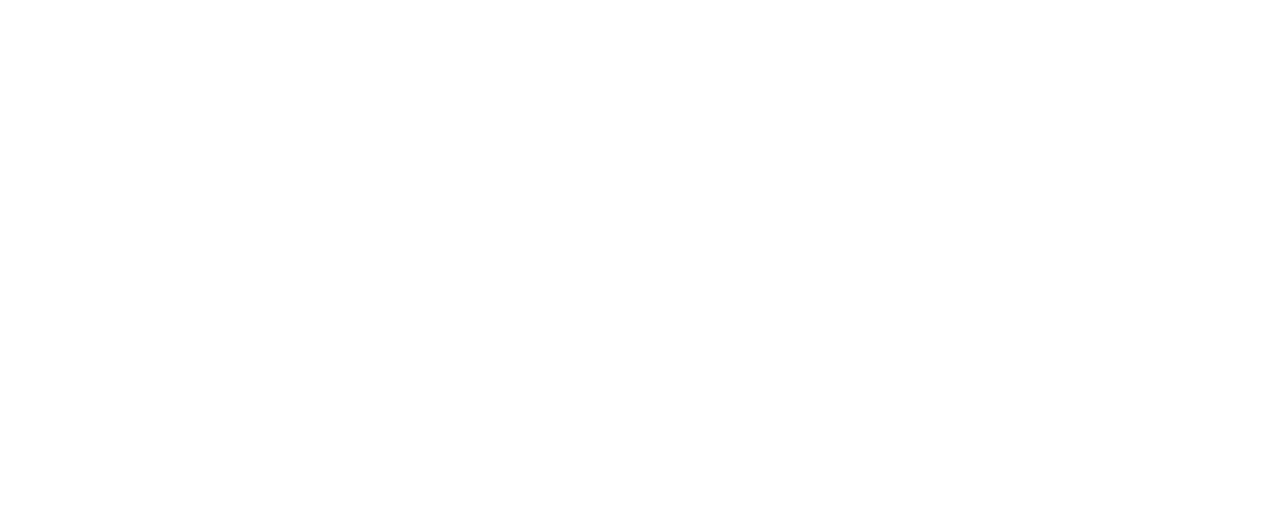
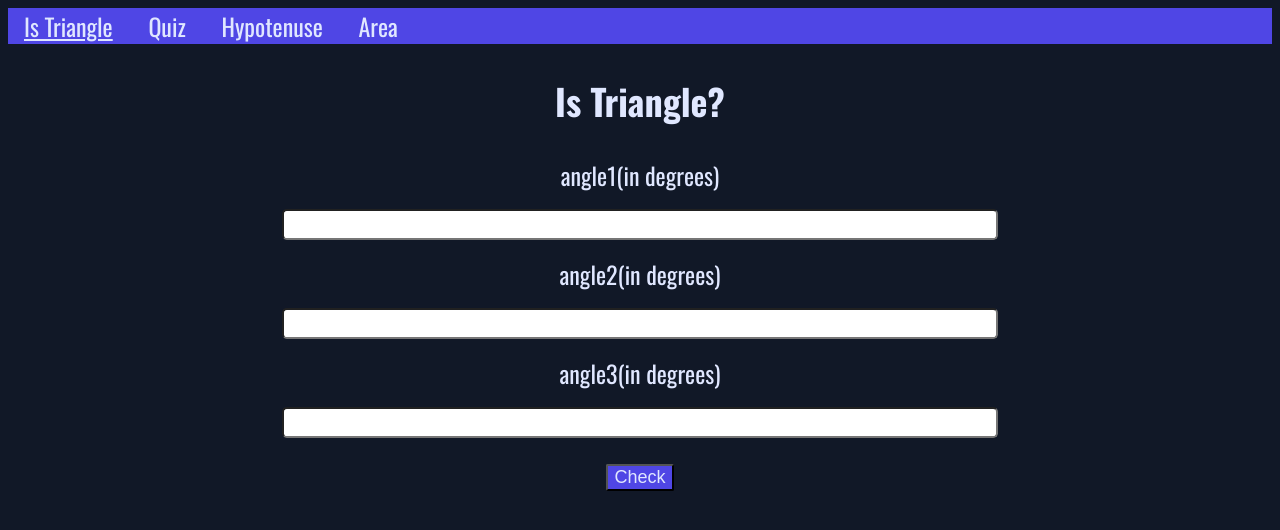
Before and after one commit to suryxks/Fun-with-triangles, a plain HTML site: page index.html in a window 1280 px wide. Drawn offline with nearby package versions, Linux system fonts and the light colour scheme.

Commit message:
update: added quiz and area pages

```diff
--- a/app.js
+++ b/app.js
@@ -0,0 +1,20 @@
+var angles=document.querySelectorAll(".angle");
+var checkBtn=document.querySelector("#Check-btn");
+var messge=document.querySelector("#message");
+messge.style.display="none";
+function checkHandler(){
+    let sum=0;
+    for(let i=0;i<angles.length;i++){
+       sum+=Number(angles[i].value);
+    }
+    if(sum===180){
+        messge.innerText="The given angles makes a triangle";
+
+        messge.style.display="block";
+    }
+    else{
+        messge.innerText="The given angles cannot make a triangle";
+        messge.style.display="block";
+    }
+}
+checkBtn.addEventListener("click",checkHandler);
--- a/index.html
+++ b/index.html
@@ -4,9 +4,29 @@
     <meta charset="UTF-8">
     <meta http-equiv="X-UA-Compatible" content="IE=edge">
     <meta name="viewport" content="width=device-width, initial-scale=1.0">
-    <title>fun with Triangles</title>
+    <title>Is Triangle?</title>
+    <link href="style.css" rel="stylesheet">
 </head>
 <body>
+    <nav class="navigation">
 
+        <a href="index.html" class="current">Is Triangle</a>
+        <a href="/quiz/quiz.html">Quiz</a>
+        <a href="/hypotenuse/hypotenuse.html">Hypotenuse</a>
+        <a href="/area/area.html">Area</a>
+
+    </nav>
+    <div class="container">
+        <h2>Is Triangle?</h2>
+        <label for="angle1">angle1(in degrees)</label>
+        <input type="number" id="angle1" class="angle">
+        <label for="angle2">angle2(in degrees)</label>
+        <input type="number" id="angle2" class="angle">
+        <label for="angle3">angle3(in degrees)</label>
+        <input type="number" id="angle3" class="angle">
+        <button id="Check-btn">Check</button>
+        <p id="message"></p>
+    </div>
+    <script src="app.js"></script>
 </body>
 </html>
--- a/style.css
+++ b/style.css
@@ -0,0 +1,51 @@
+@import url('https://fonts.googleapis.com/css2?family=Oswald:wght@400;700&display=swap');
+
+:root{
+    --primary-dark:#111827;
+    --primary-color:#4F46E5;
+    --txt-color:#E0E7FF;
+}
+body{
+    font-family: 'Oswald', sans-serif;
+    background-color: var(--primary-dark);
+    color: var(--txt-color);
+}
+a{
+    color: var(--txt-color);
+    padding: 1rem;
+    font-size: 1.5rem;
+    text-decoration: none;
+
+}
+.navigation{
+   background-color: var(--primary-color);
+   text-align: left;
+   width:100%;
+   height:auto;
+   margin:auto;
+}
+.container{
+    font-size: 1.5rem;
+    width:80%;
+    margin:0 auto;
+    text-align: center;
+}
+.current{
+    text-decoration: underline;
+}
+.angle{
+    display:block;
+    margin:1rem auto;
+    width:70%;
+    height:25px;
+    border-radius: 0.3rem;
+}
+button{
+    font-size: large;
+    background-color: var(--primary-color);
+    color: var(--txt-color);
+    border-radius: 0.2rem solid var(--primary-color);
+    border-radius:2px;
+
+
+}
```
Also changed, not shown: area/area.html (added, +20 -0 lines), hypotenuse/hypotenuse.html (added, +20 -0 lines), quiz/quiz.html (added, +27 -0 lines), quiz/quiz.js (added).
